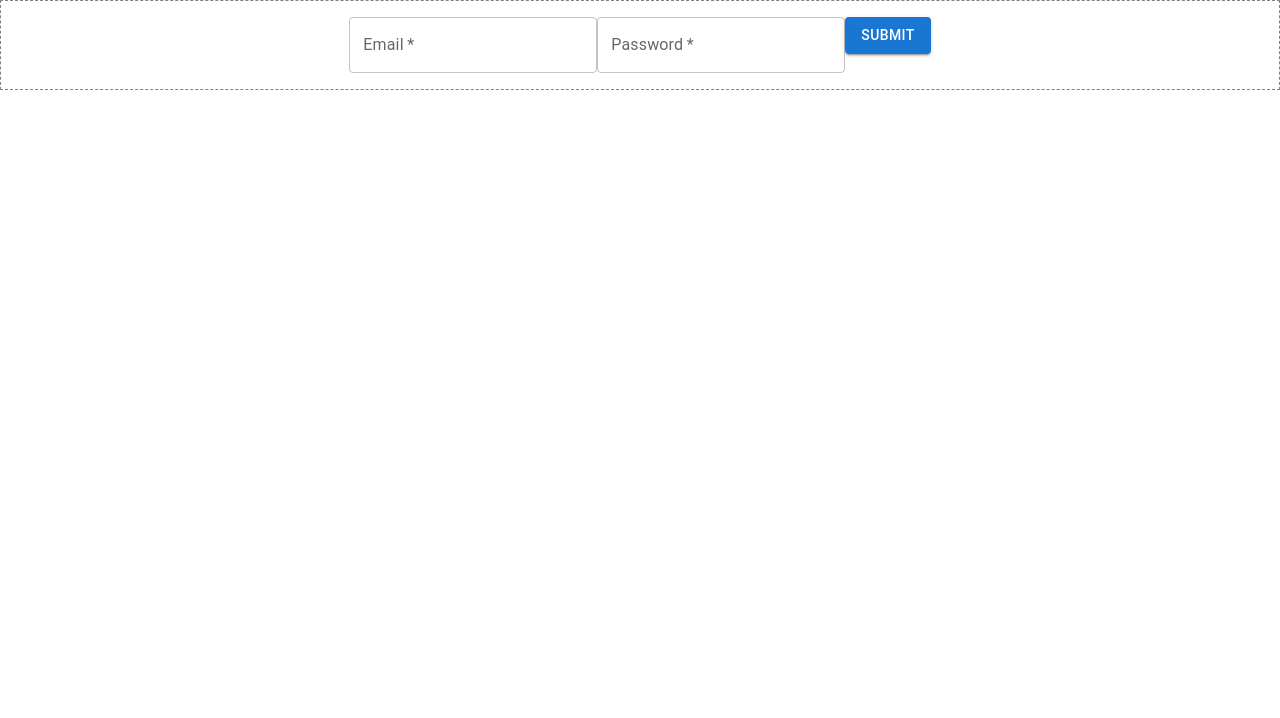
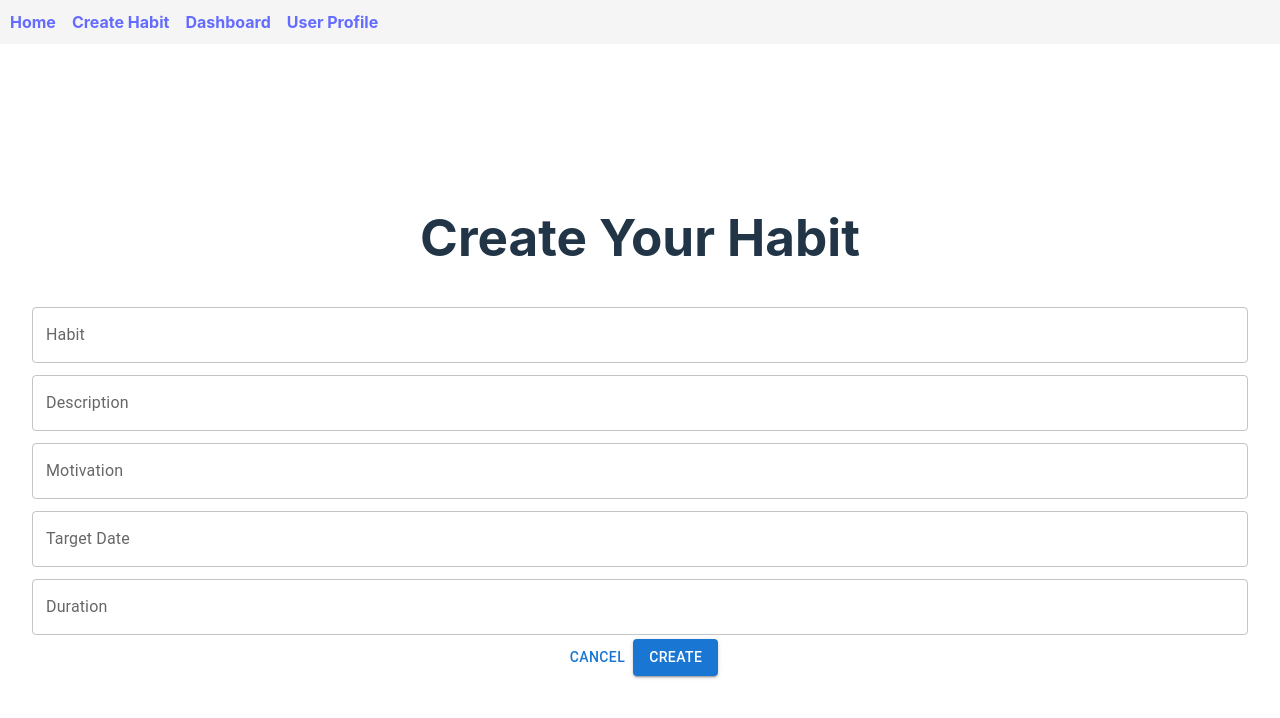
Before and after one commit to ctheara/habit-tracker, a React (Create React App) app in the folder frontend/: page /create-habit in a window 1280 px wide. Shown: the top 718 px of the page. Built offline with nearby package versions, Linux system fonts and the light colour scheme.

Commit message:
quick mock up of frontend

```diff
--- a/frontend/package.json
+++ b/frontend/package.json
@@ -12,6 +12,7 @@
     "@testing-library/user-event": "^13.5.0",
     "react": "^19.0.0",
     "react-dom": "^19.0.0",
+    "react-router-dom": "^7.2.0",
     "react-scripts": "5.0.1",
     "web-vitals": "^2.1.4"
   },
--- a/frontend/src/App.js
+++ b/frontend/src/App.js
@@ -1,12 +1,59 @@
-import '../src/assets/App.css';
-import LoginForm from '../src/features/auth/components/LoginForm'
+import { BrowserRouter as Router, Routes, Route, Link } from "react-router-dom";
+import "../src/assets/App.css";
+import Message from "../src/features/test-delete/Message";
+import CreateHabit from "../src/features/test-delete/SetupHabit";
+import MainDashboard from "../src/features/test-delete/MainDashboard";
 
 function App() {
   return (
-    <div className="App">
+    <Router>
+      {/* Fixed Navigation Bar */}
+      <nav
+        style={{
+          display: "flex",
+          gap: "1rem",
+          padding: "10px",
+          background: "#f5f5f5",
+          position: "fixed",
+          top: 0,
+          left: 0,
+          right: 0,
+          zIndex: 1000, // Ensures it's above other content
+        }}
+      >
+        <Link to="/" style={{ textDecoration: "none", fontWeight: "bold" }}>
+          Home
+        </Link>
+        <Link
+          to="/create-habit"
+          style={{ textDecoration: "none", fontWeight: "bold" }}
+        >
+          Create Habit
+        </Link>
+        <Link
+          to="/dashboard"
+          style={{ textDecoration: "none", fontWeight: "bold" }}
+        >
+          Dashboard
+        </Link>
+        <Link
+          to="/dashboard"
+          style={{ textDecoration: "none", fontWeight: "bold" }}
+        >
+          User Profile
+        </Link>
+      </nav>
 
-      <LoginForm />
-    </div>
+      {/* Add padding to prevent content from being hidden behind the fixed navbar */}
+      <div style={{ paddingTop: "50px" }}>
+        {/* Routes */}
+        <Routes>
+          <Route path="/" element={<Message />} />
+          <Route path="/create-habit" element={<CreateHabit />} />
+          <Route path="/dashboard" element={<MainDashboard />} />
+        </Routes>
+      </div>
+    </Router>
   );
 }
 
--- a/frontend/src/assets/App.css
+++ b/frontend/src/assets/App.css
@@ -1,4 +1,4 @@
-.App {
+/* .App {
   text-align: center;
 }
 
@@ -15,4 +15,46 @@
 
 .App-link {
   color: #61dafb;
+} */
+#root {
+  max-width: 1280px;
+  margin: 0 auto;
+  padding: 2rem;
+  text-align: center;
 }
+
+.logo {
+  height: 6em;
+  padding: 1.5em;
+  will-change: filter;
+  transition: filter 300ms;
+}
+.logo:hover {
+  filter: drop-shadow(0 0 2em #646cffaa);
+}
+.logo.react:hover {
+  filter: drop-shadow(0 0 2em #61dafbaa);
+}
+
+@keyframes logo-spin {
+  from {
+    transform: rotate(0deg);
+  }
+  to {
+    transform: rotate(360deg);
+  }
+}
+
+@media (prefers-reduced-motion: no-preference) {
+  a:nth-of-type(2) .logo {
+    animation: logo-spin infinite 20s linear;
+  }
+}
+
+.card {
+  padding: 2em;
+}
+
+.read-the-docs {
+  color: #888;
+}
--- a/frontend/src/assets/index.css
+++ b/frontend/src/assets/index.css
@@ -1,4 +1,4 @@
-body {
+/* body {
   margin: 0;
   font-family: -apple-system, BlinkMacSystemFont, 'Segoe UI', 'Roboto', 'Oxygen',
     'Ubuntu', 'Cantarell', 'Fira Sans', 'Droid Sans', 'Helvetica Neue',
@@ -10,4 +10,74 @@ body {
 code {
   font-family: source-code-pro, Menlo, Monaco, Consolas, 'Courier New',
     monospace;
+} */
+
+:root {
+  font-family: Inter, system-ui, Avenir, Helvetica, Arial, sans-serif;
+  line-height: 1.5;
+  font-weight: 400;
+
+  color-scheme: light dark;
+  color: rgba(255, 255, 255, 0.87);
+  background-color: #868359;
+
+  font-synthesis: none;
+  text-rendering: optimizeLegibility;
+  -webkit-font-smoothing: antialiased;
+  -moz-osx-font-smoothing: grayscale;
+  -webkit-text-size-adjust: 100%;
 }
+
+a {
+  font-weight: 500;
+  color: #646cff;
+  text-decoration: inherit;
+}
+a:hover {
+  color: #535bf2;
+}
+
+body {
+  margin: 0;
+  display: flex;
+  place-items: center;
+  min-width: 320px;
+  min-height: 100vh;
+}
+
+h1 {
+  font-size: 3.2em;
+  line-height: 1.1;
+}
+
+button {
+  border-radius: 8px;
+  border: 1px solid transparent;
+  padding: 0.6em 1.2em;
+  font-size: 1em;
+  font-weight: 500;
+  font-family: inherit;
+  background-color: #1a1a1a;
+  cursor: pointer;
+  transition: border-color 0.25s;
+}
+button:hover {
+  border-color: #646cff;
+}
+button:focus,
+button:focus-visible {
+  outline: 4px auto -webkit-focus-ring-color;
+}
+
+@media (prefers-color-scheme: light) {
+  :root {
+    color: #213547;
+    background-color: #ffffff;
+  }
+  a:hover {
+    color: #747bff;
+  }
+  button {
+    background-color: #f9f9f9;
+  }
+}
--- a/frontend/src/features/auth/components/LoginForm.js
+++ b/frontend/src/features/auth/components/LoginForm.js
@@ -1,25 +1,60 @@
-import TextField from '@mui/material/TextField';
-import Button from '@mui/material/Button';
-import Box from '@mui/material/Box';
+// import TextField from '@mui/material/TextField';
+// import Button from '@mui/material/Button';
+// import Box from '@mui/material/Box';
 
-const LoginForm = () => {
-    return (
-        <Box component="section" sx={{ p: 2, border: '1px dashed grey' }}>
-            <TextField
-                required
-                id="outlined-required"
-                label="Email"
-                defaultValue=""
-            />
-            <TextField
-                required
-                id="outlined-required"
-                label="Password"
-                defaultValue=""
-            />
-            <Button variant="contained">Submit</Button>
-        </Box>
-    );
+// const LoginForm = () => {
+//     return (
+//         <Box component="section" sx={{ p: 2, border: '1px dashed grey' }}>
+//             <TextField
+//                 required
+//                 id="outlined-required"
+//                 label="Email"
+//                 defaultValue=""
+//             />
+//             <TextField
+//                 required
+//                 id="outlined-required"
+//                 label="Password"
+//                 defaultValue=""
+//             />
+//             <Button variant="contained">Submit</Button>
+//         </Box>
+//     );
+// };
+
+// export default LoginForm;
+
+import { useNavigate } from "react-router-dom";
+import Dialog from "@mui/material/Dialog";
+import DialogTitle from "@mui/material/DialogTitle";
+import DialogContent from "@mui/material/DialogContent";
+import DialogActions from "@mui/material/DialogActions";
+import TextField from "@mui/material/TextField";
+import Button from "@mui/material/Button";
+
+const LoginForm = ({ open, onClose }) => {
+  const navigate = useNavigate(); // Hook for navigation
+
+  const handleLogin = () => {
+    onClose(); // Close the dialog
+    navigate("/create-habit"); // Navigate to the CreateHabit page
+  };
+
+  return (
+    <Dialog open={open} onClose={onClose}>
+      <DialogTitle>Login</DialogTitle>
+      <DialogContent>
+        <TextField fullWidth label="Email" margin="dense" />
+        <TextField fullWidth label="Password" type="password" margin="dense" />
+      </DialogContent>
+      <DialogActions>
+        <Button onClick={onClose}>Cancel</Button>
+        <Button variant="contained" onClick={handleLogin}>
+          Login
+        </Button>
+      </DialogActions>
+    </Dialog>
+  );
 };
 
 export default LoginForm;
--- a/frontend/src/features/auth/components/SignupForm.js
+++ b/frontend/src/features/auth/components/SignupForm.js
@@ -0,0 +1,26 @@
+import Dialog from "@mui/material/Dialog";
+import DialogTitle from "@mui/material/DialogTitle";
+import DialogContent from "@mui/material/DialogContent";
+import DialogActions from "@mui/material/DialogActions";
+import TextField from "@mui/material/TextField";
+import Button from "@mui/material/Button";
+
+const SignupForm = ({ open, onClose }) => {
+  return (
+    <Dialog open={open} onClose={onClose}>
+      <DialogTitle>Sign Up</DialogTitle>
+      <DialogContent>
+        <TextField fullWidth label="First Name" margin="dense" />
+        <TextField fullWidth label="Last Name" margin="dense" />
+        <TextField fullWidth label="Email" margin="dense" />
+        <TextField fullWidth label="Password" type="password" margin="dense" />
+      </DialogContent>
+      <DialogActions>
+        <Button onClick={onClose}>Cancel</Button>
+        <Button variant="contained">Sign Up</Button>
+      </DialogActions>
+    </Dialog>
+  );
+};
+
+export default SignupForm;
--- /dev/null
+++ b/frontend/src/features/test-delete/MainDashboard.js
@@ -0,0 +1,16 @@
+const MainDashboard = ({ open, onClose }) => {
+  return (
+    <>
+      <h3>
+        <ul>
+          <li>See habit, progress, streak counter</li>
+          <li> View plan that was generated, use input on plan</li>
+          <li> See tips on the user habit and general building habit tips </li>
+          <li>Refection note section</li>
+        </ul>
+      </h3>
+    </>
+  );
+};
+
+export default MainDashboard;
--- /dev/null
+++ b/frontend/src/features/test-delete/Message.js
@@ -0,0 +1,30 @@
+import { useState } from "react";
+import Button from "@mui/material/Button";
+import LoginForm from "../auth/components/LoginForm";
+import SignupForm from "../auth/components/SignupForm";
+
+function Message() {
+  const [isLoginOpen, setLoginOpen] = useState(false);
+  const [isSignupOpen, setSingupOpen] = useState(false);
+  const name = "";
+
+  if (name) {
+    return <h1>Hello {name}</h1>;
+  }
+  return (
+    <>
+      <h1>HabitForge</h1>
+      <Button variant="contained" onClick={() => setSingupOpen(true)}>
+        Sign Up
+      </Button>
+      <Button variant="contained" onClick={() => setLoginOpen(true)}>
+        Login
+      </Button>
+
+      <SignupForm open={isSignupOpen} onClose={() => setSingupOpen(false)} />
+      <LoginForm open={isLoginOpen} onClose={() => setLoginOpen(false)} />
+    </>
+  );
+}
+
+export default Message;
--- /dev/null
+++ b/frontend/src/features/test-delete/SetupHabit.js
@@ -0,0 +1,20 @@
+import TextField from "@mui/material/TextField";
+import Button from "@mui/material/Button";
+
+const CreateHabit = ({ open, onClose }) => {
+  return (
+    <>
+      <h1>Create Your Habit</h1>
+      <TextField fullWidth label="Habit" margin="dense" />
+      <TextField fullWidth label="Description" margin="dense" />
+      <TextField fullWidth label="Motivation" margin="dense" />
+      <TextField fullWidth label="Target Date" margin="dense" />
+      <TextField fullWidth label="Duration" type="password" margin="dense" />
+
+      <Button onClick={onClose}>Cancel</Button>
+      <Button variant="contained">Create</Button>
+    </>
+  );
+};
+
+export default CreateHabit;
```
Also changed, not shown: 1 other file (tests, documents, lock files or other folders).
